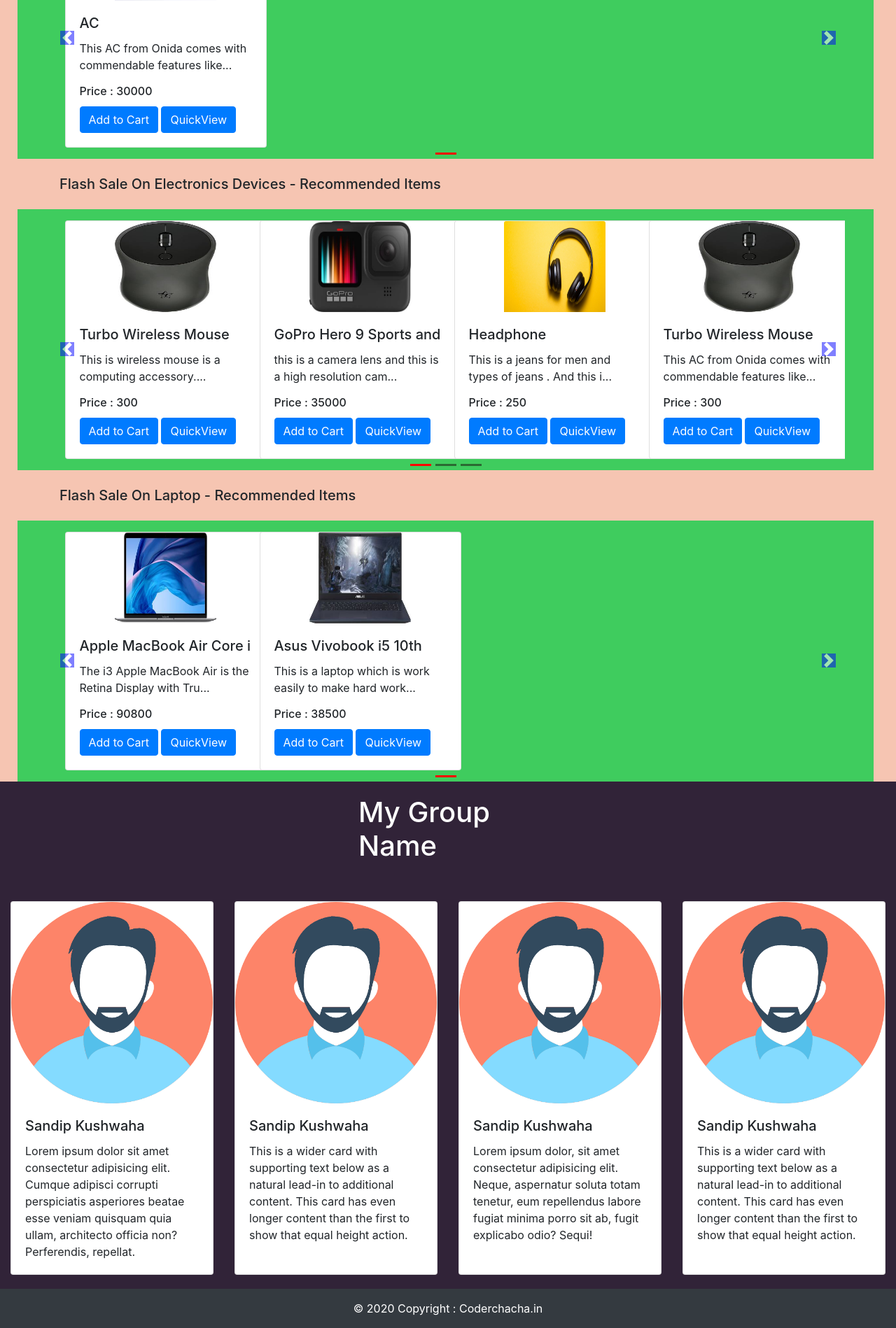
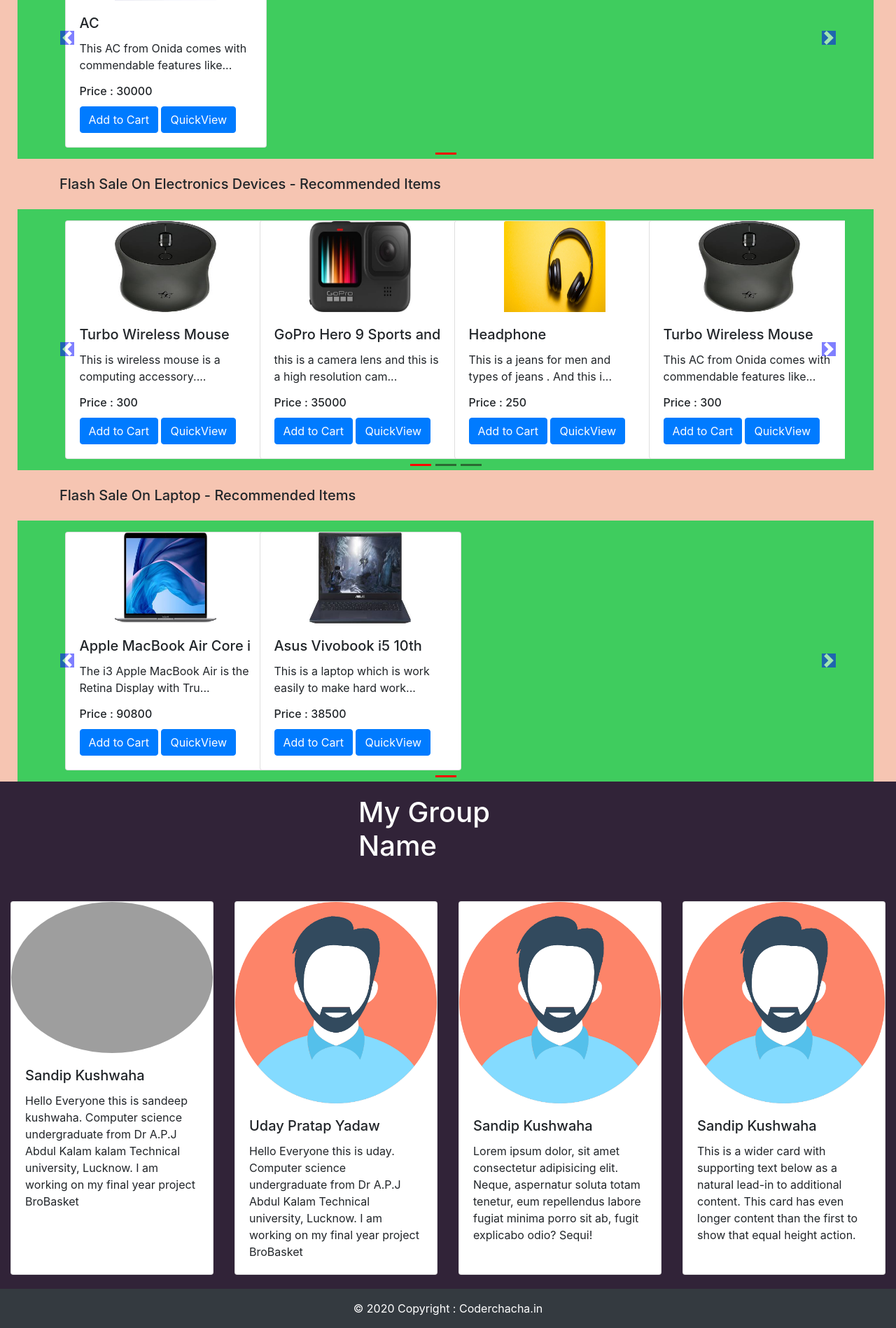
Before and after one commit to sandipkushwaha/BroBasket, a Django app: page /shop/ in a window 1280 px wide. Shown: the part 1610-3508 px from the top of the page at 70% size. Run offline with Django 3.2, Linux system fonts and the light colour scheme; data comes from the database, SQL or seed files in the repository; both versions use the stored data as it was after the commit; some libraries are stand-ins or nearby versions; grey boxes are pictures that could not be loaded.

Commit message:
about section

```diff
--- a/mac/shop/templates/shop/index.html
+++ b/mac/shop/templates/shop/index.html
@@ -126,17 +126,19 @@ padding-right: 0;
         <h1>My Group Name</h1>
         <div class="card-deck">
         <div class="card" id="card1">
-          <img class="card-img-top" src="/media/shop/images/123.png" alt="Card image cap">
+          <img class="card-img-top rounded-circle" src="https://instagram.fdel27-2.fna.fbcdn.net/v/t51.2885-15/e35/121602186_675954066381101_8155629456295413460_n.jpg?_nc_ht=instagram.fdel27-2.fna.fbcdn.net&_nc_cat=105&_nc_ohc=q0ZMeywzQx8AX9TehkY&tp=1&oh=f61549e79964d1ac5dc8a38b1dd43f56&oe=60434194" alt="Card image cap">
           <div class="card-body">
             <h5 class="card-title">Sandip Kushwaha</h5>
-            <p class="card-text">Lorem ipsum dolor sit amet consectetur adipisicing elit. Cumque adipisci corrupti perspiciatis asperiores beatae esse veniam quisquam quia ullam, architecto officia non? Perferendis, repellat.</p>
+            <p class="card-text">Hello Everyone this is sandeep kushwaha. Computer science undergraduate from Dr A.P.J Abdul Kalam
+            kalam Technical university, Lucknow. I am working on my final year project BroBasket</p>
           </div>
         </div>
         <div class="card" id="card1">
           <img class="card-img-top" src="/media/shop/images/123.png" alt="Card image cap">
           <div class="card-body">
-            <h5 class="card-title">Sandip Kushwaha</h5>
-            <p class="card-text">This is a wider card with supporting text below as a natural lead-in to additional content. This card has even longer content than the first to show that equal height action.</p>
+            <h5 class="card-title">Uday Pratap Yadaw</h5>
+            <p class="card-text">Hello Everyone this is uday. Computer science undergraduate from Dr A.P.J Abdul Kalam
+             Technical university, Lucknow. I am working on my final year project BroBasket</p>
           </div>
         </div>
         <div class="card" id="card1">
```
Also changed, not shown: mac/shop/templates/shop/checkout.html (+7 -7 lines), mac/db.sqlite3.
